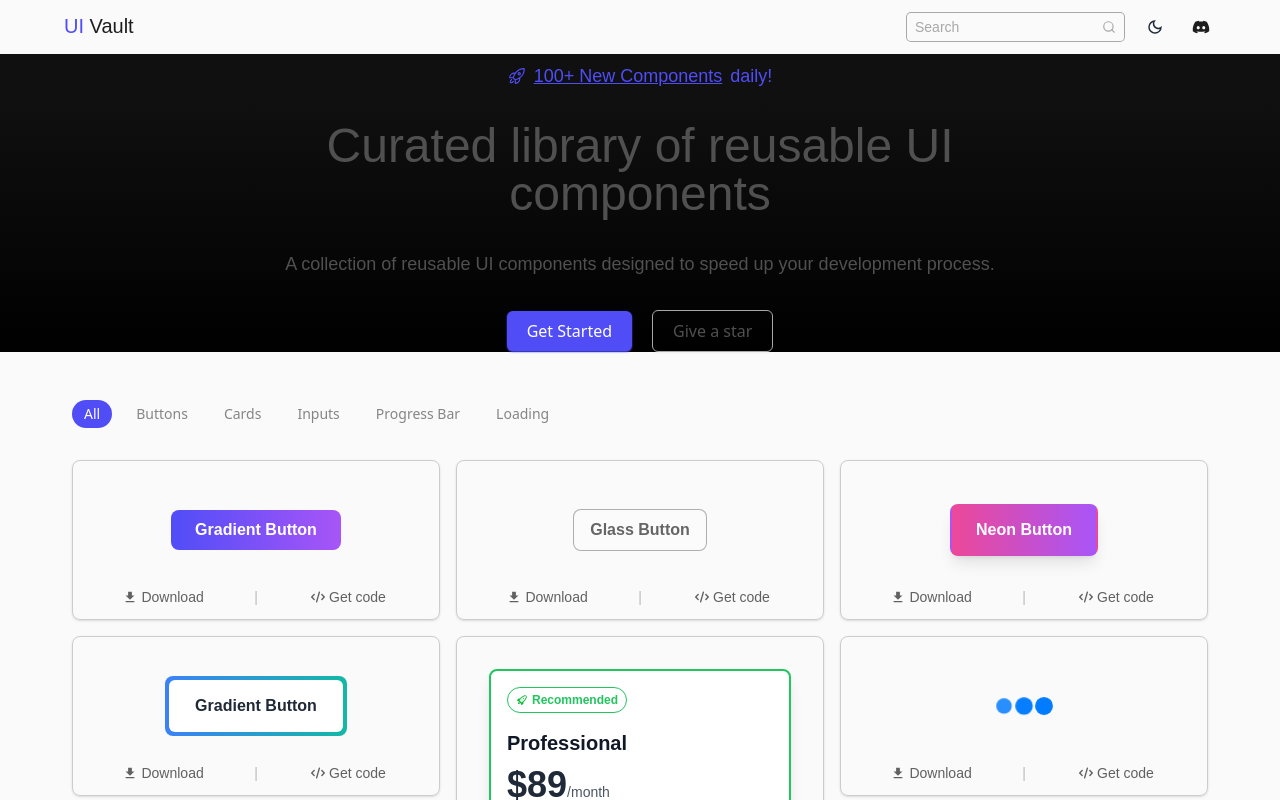
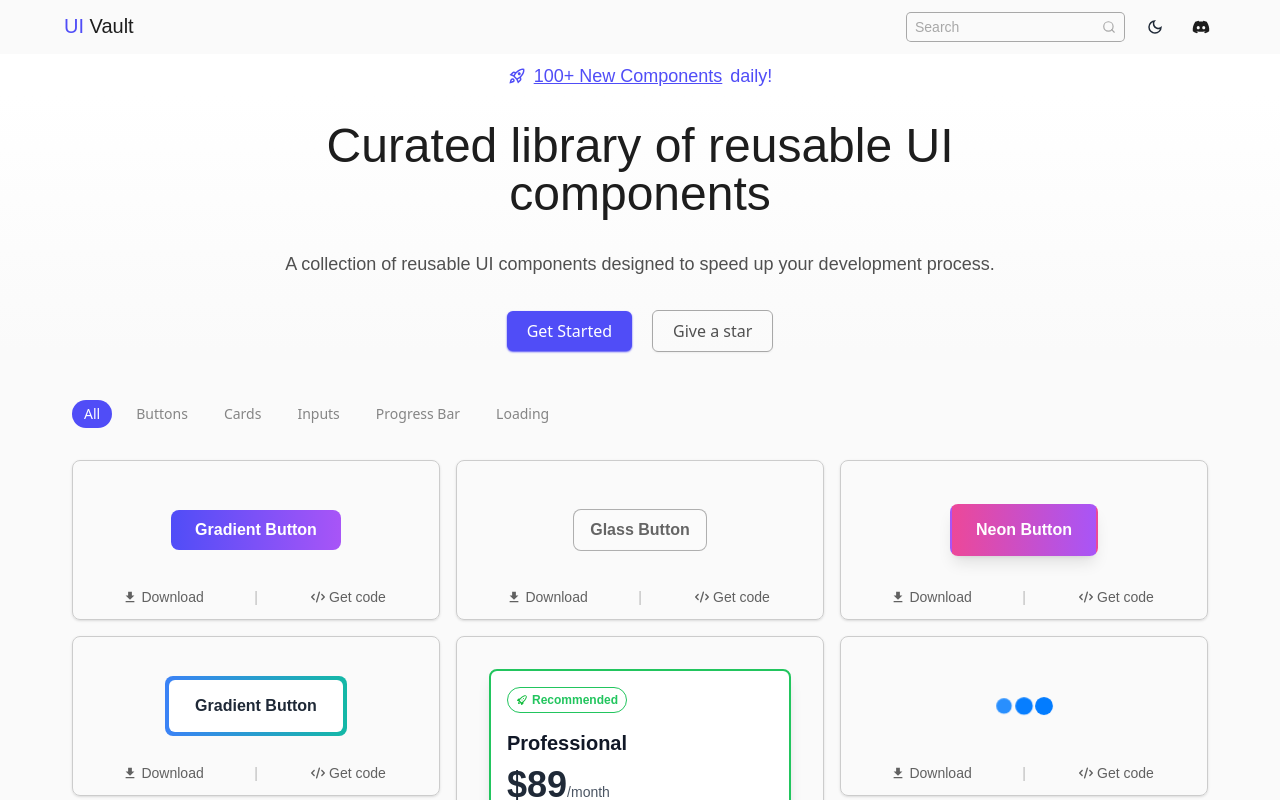
Before and after one commit to fizzycoding/UI-Vault, a React (Vite) app: page / in a window 1280 px wide. Shown: the top 800 px of the page. Built offline with nearby package versions, Linux system fonts and the light colour scheme; a web font is replaced by a local one.

Commit message:
bit more changes in UI

```diff
--- a/src/features/home/screens/HomePage.jsx
+++ b/src/features/home/screens/HomePage.jsx
@@ -5,7 +5,6 @@ import GetCode from "../../detailedComponent/screens/GetCode";
 import ComponentsWrapper from "../components/ComponentsWrapper";
 import { options } from "../utils/groupOptions";
 import { Routes, Route, useLocation } from "react-router";
-import { HiOutlineRocketLaunch } from "react-icons/hi2";
 import { MdOutlineRocketLaunch } from "react-icons/md";
 
 function HomePage() {
@@ -28,16 +27,16 @@ function HomePage() {
 
       {/* Top of hero section  */}
       <div className="w-full flex flex-col items-center">
-        <div className="w-full flex justify-center items-center gap-4 bg-gradient sm:gap-8 flex-col min-h-60 sm:min-h-60 mb-10 min-md:min-h-80">
+        <div className="w-full flex justify-center items-center gap-4 dark:bg-gradientDark bg-gradientLight sm:gap-8 flex-col min-h-60 sm:min-h-60 mb-10 min-md:min-h-80">
           <div className="font-segoeBold  text-sm mt-2 sm:text-lg flex  justify-center items-center gap-1 sm:gap-2 ">
-            <HiOutlineRocketLaunch className="text-primary" />
+            <MdOutlineRocketLaunch className="text-primary" />
             <span className="text-primary underline ">100+ New Components</span>
             <span className="text-primary"> daily!</span>
           </div>
-          <span className="sm:text-5xl text-3xl font-segoeBold font-medium text-center dark:text-texts-light95 text-texts-light30 max-w-4xl">
+          <span className="sm:text-5xl text-4xl font-segoeBold font-medium text-center px-3 dark:text-texts-light95 text-texts max-w-4xl">
             Curated library of reusable UI components
           </span>
-          <span className="sm:text-lg font-medium text-center dark:text-texts-light95 text-texts-light30 max-w-4xl">
+          <span className="sm:text-lg font-medium text-center dark:text-texts-light80 text-texts-light30 max-w-4xl">
             A collection of reusable UI components designed to speed up your
             development process.
           </span>
--- a/tailwind.config.js
+++ b/tailwind.config.js
@@ -19,10 +19,10 @@ export default {
         segoeBoldItalic: ['"Segoe UI Bold Italic"', "sans-serif"],
       },
       backgroundImage: {
-        gradient:
+        gradientDark:
           "linear-gradient(180deg, rgba(16,16,16,1) 14%, rgba(0,0,0,1) 100%);",
-        senderGradient:
-          "linear-gradient(180deg, rgba(87,87,87,0.05) 0%, rgba(87,87,87,0.1) 100%);",
+        gradientLight:
+          "linear-gradient(180deg, rgba(255,255,255,1) 14%, rgba(250,250,250,1) 100%);",
       },
       fontSize: {
         "2xs": "0.625rem", // 10px
@@ -32,7 +32,7 @@ export default {
       colors: {
         primary: "#504DF7",
         secondary: "#575757",
-        dark:{
+        dark: {
           DEFAULT: "#050505",
           light10: "#111111",
           light20: "#1d1d1d",
```
